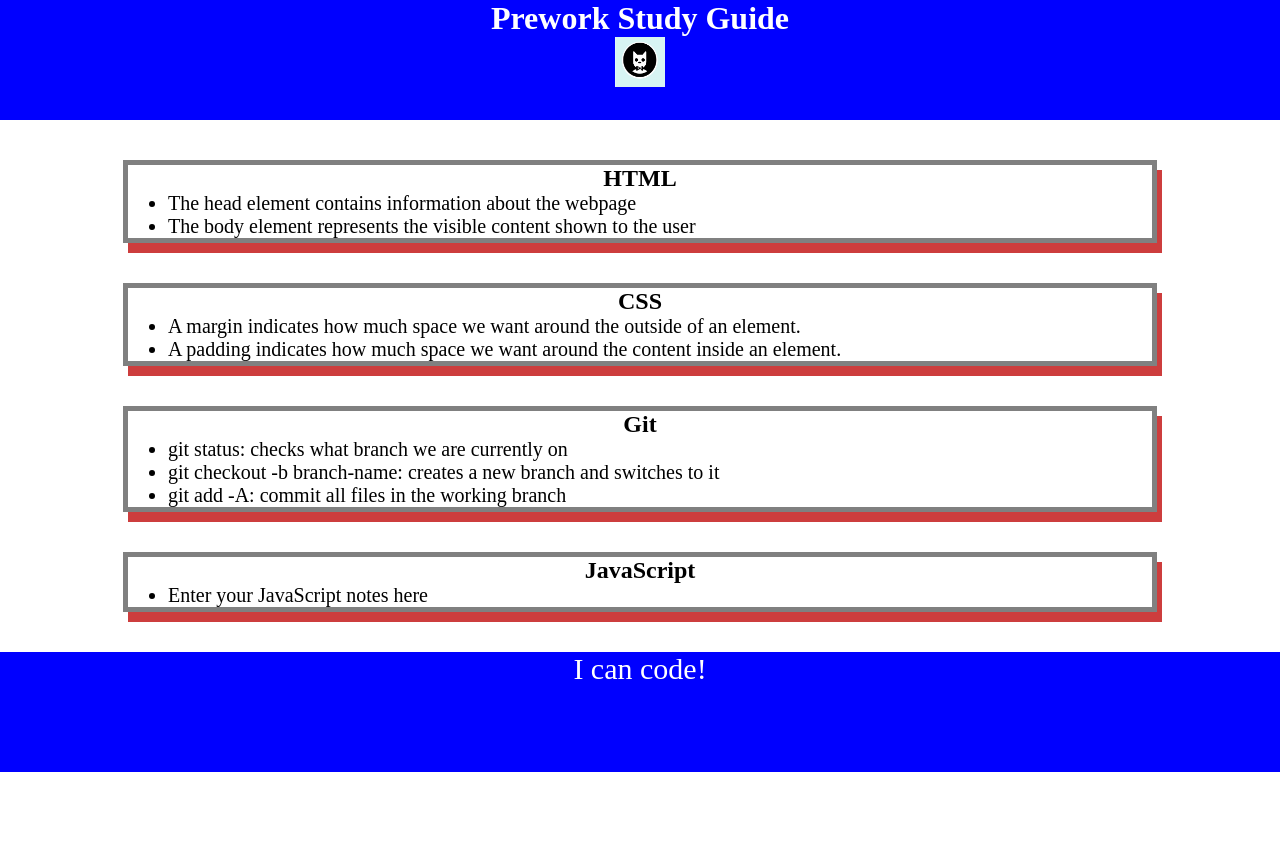
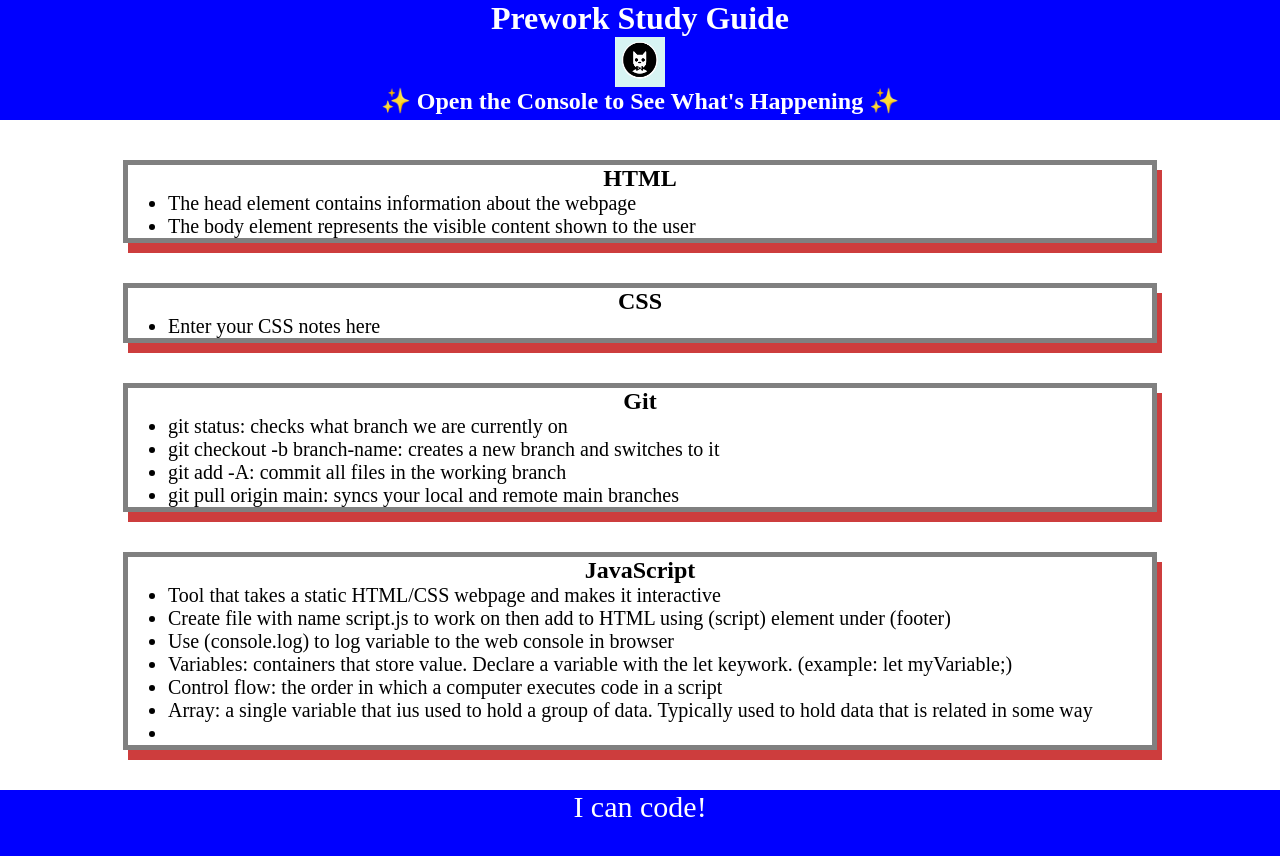
Before and after one commit to Justino11247/prework-study-guide, a plain HTML site: page prework-study-guide/index.html in a window 1280 px wide. Before the commit the page ends 800 px from the top, so only its background shows below. Drawn offline with Linux system fonts and the light colour scheme.

Commit message:
added Javascript to application

```diff
--- /dev/null
+++ b/prework-study-guide/assets/script.js
@@ -0,0 +1,17 @@
+const topics = ['HTML', 'CSS', 'Git', 'JavaScript'];
+for(var x=0; x < topics.length; x++) {
+    console.log(topics[x]);
+}
+/*
+if (topic === 'HTML') {
+ console.log("Let's study HTML!");
+} else if (topic === 'CSS') {
+ console.log("Let's study CSS!");
+} else if (topic === 'Git') {
+ console.log("Let's study Git!");
+} else if (topic === 'JavaScript') {
+ console.log("Let's study JavaScript!");
+} else {
+ console.log('Please try again!');
+}
+*/
--- a/prework-study-guide/index.html
+++ b/prework-study-guide/index.html
@@ -11,6 +11,7 @@
     <header id="header">
       <h1>Prework Study Guide</h1>
       <img src="./assets/bowtie-cat.png" alt="Profile image of cat wearing a bow tie." />
+      <h2>✨ Open the Console to See What's Happening ✨</h2>
     </header>
     <main>
       <section class="card" id="html-section">
@@ -24,8 +25,7 @@
       <section class="card" id="css-section">
         <h2>CSS</h2>
         <ul>
-          <li>A margin indicates how much space we want around the outside of an element.</li>
-          <li>A padding indicates how much space we want around the content inside an element.</li>
+          <li>Enter your CSS notes here</li>
         </ul>
       </section>
 
@@ -35,13 +35,20 @@
        <li>git status: checks what branch we are currently on</li>
        <li>git checkout -b branch-name: creates a new branch and switches to it</li>
        <li>git add -A: commit all files in the working branch</li>
+       <li>git pull origin main: syncs your local and remote main branches</li>
         </ul>
       </section>
 
       <section class="card" id="javascript-section">
         <h2>JavaScript</h2>
         <ul>
-       <li>Enter your JavaScript notes here</li>
+       <li>Tool that takes a static HTML/CSS webpage and makes it interactive</li>
+       <li>Create file with name script.js to work on then add to HTML using (script) element under (footer) </li>
+       <li>Use (console.log) to log variable to the web console in browser</li>
+       <li>Variables: containers that store value. Declare a variable with the let keywork. (example: let myVariable;)</li>
+       <li>Control flow: the order in which a computer executes code in a  script</li>
+       <li>Array: a single variable that ius used to hold a group of data. Typically used to hold data that is related in some way</li>
+       <li></li>
         </ul>
       </section>
     </main>
@@ -49,5 +56,6 @@
     <footer>
       <p>I can code!</p>
     </footer>
+    <script src="./assets/script.js"></script>
   </body>
 </html>
```
